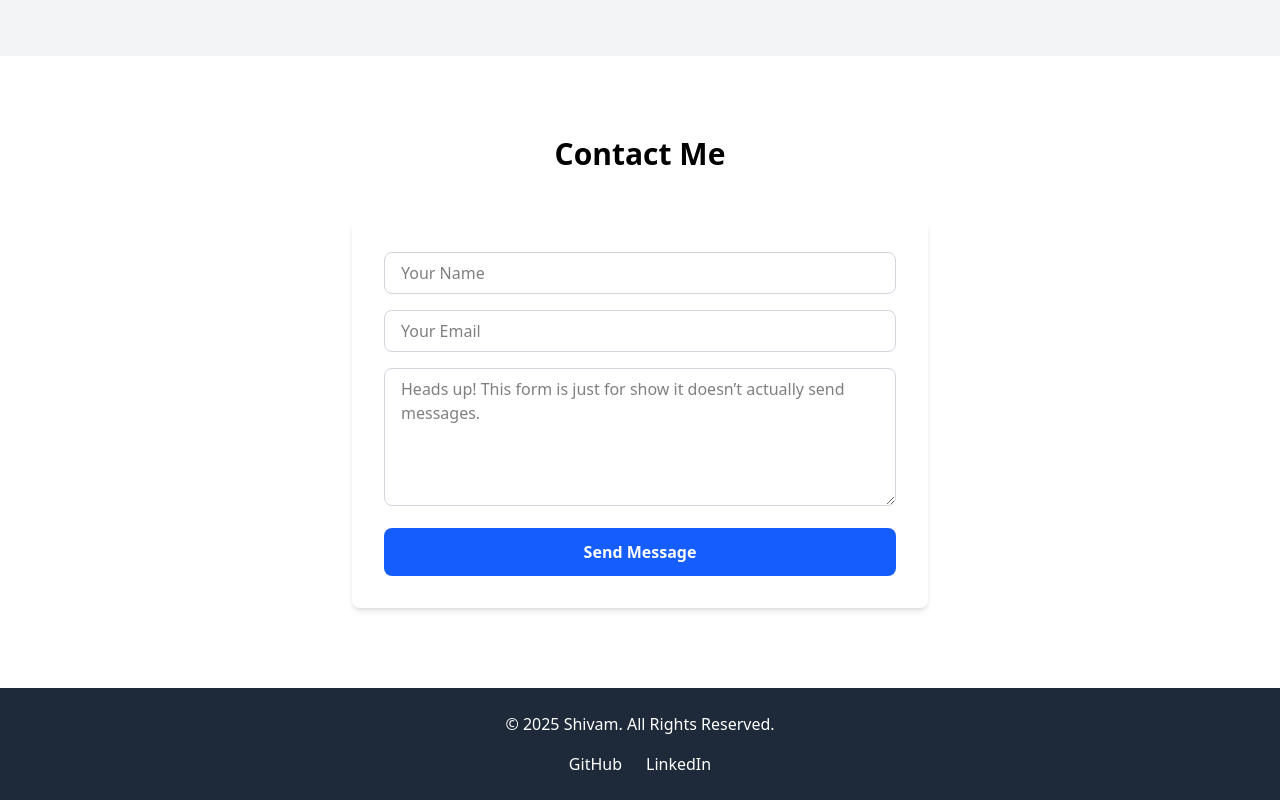
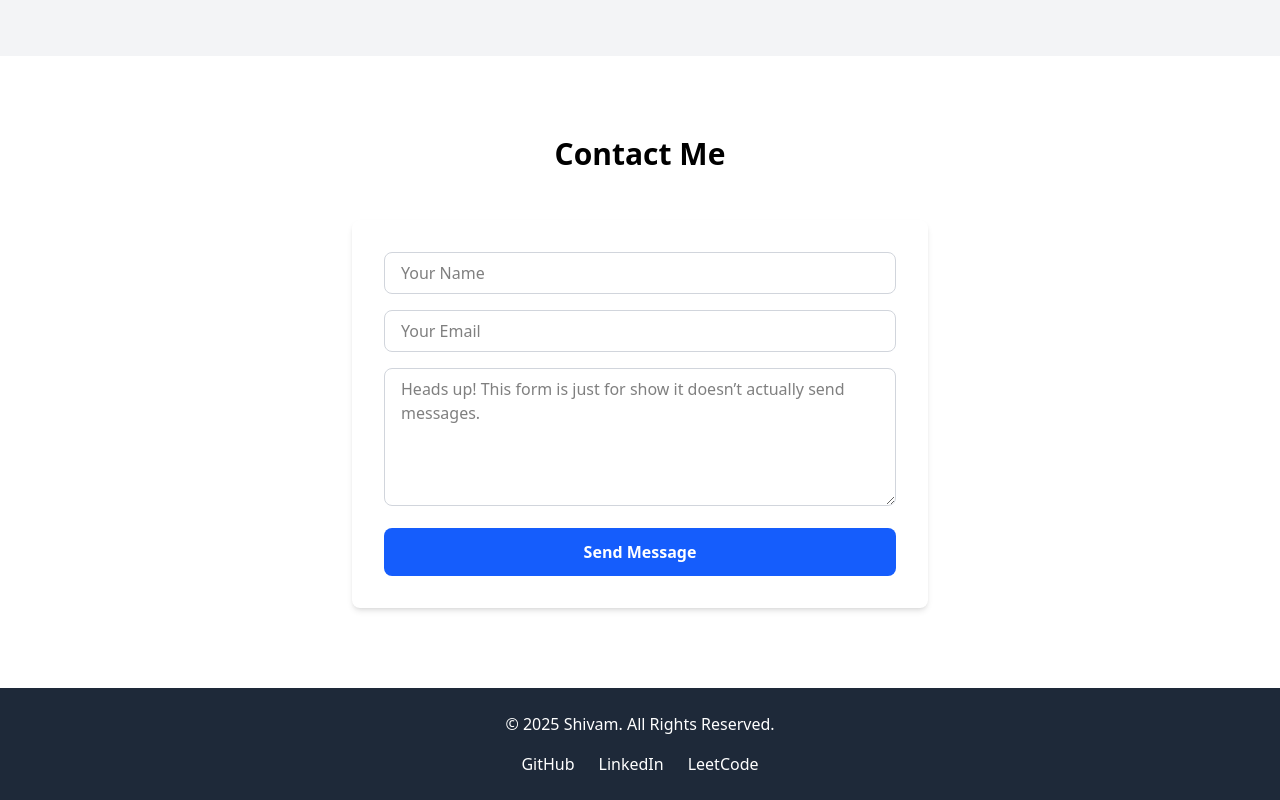
Before and after one commit to shhiivm/myPortfolio, a React (Vite) app: page / in a window 1280 px wide. Shown: the part 1907-2707 px from the top of the page. Built offline with nearby package versions, Linux system fonts and the light colour scheme.

Commit message:
minor changes

```diff
--- a/package.json
+++ b/package.json
@@ -1,7 +1,6 @@
 {
+  "name": "myportfolio",
   "homepage": "https://shhiivm.github.io/myPortfolio",
-  "name": "myportfolio",
-  "private": true,
   "version": "0.0.0",
   "type": "module",
   "scripts": {
@@ -10,7 +9,7 @@
     "lint": "eslint .",
     "preview": "vite preview",
     "predeploy": "npm run build",
-    "deploy": "gh-pages -d build"
+    "deploy": "gh-pages -d dist"
   },
   "dependencies": {
     "@tailwindcss/vite": "^4.1.13",
@@ -29,7 +28,6 @@
     "eslint-plugin-react-hooks": "^5.2.0",
     "eslint-plugin-react-refresh": "^0.4.20",
     "gh": "^2.8.9",
-    "gh-pages": "^6.3.0",
     "globals": "^16.3.0",
     "pages": "^0.0.16",
     "postcss": "^8.5.6",
--- a/src/components/Footer.jsx
+++ b/src/components/Footer.jsx
@@ -19,13 +19,13 @@ const Footer = () => {
         >
           LinkedIn
         </a>
-        {/* <a
+        <a
           href="https://leetcode.com/shhiivm"
           target="_blank"
           rel="noopener noreferrer"
         >
           LeetCode
-        </a> */}
+        </a>
       </div>
     </footer>
   );
```
Also changed, not shown: 1 other file (tests, documents, lock files or other folders).
